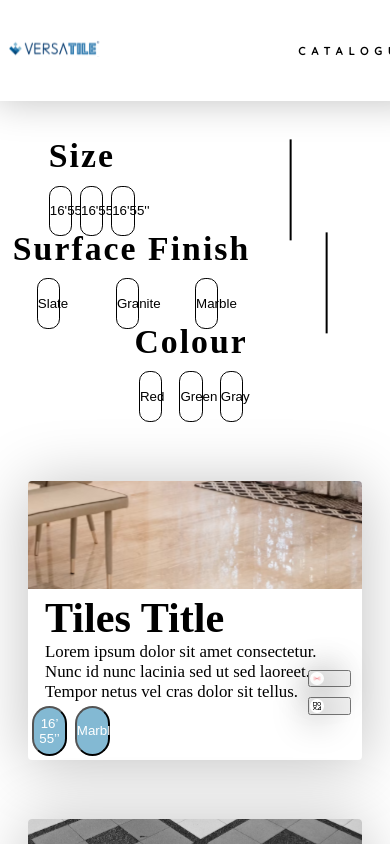
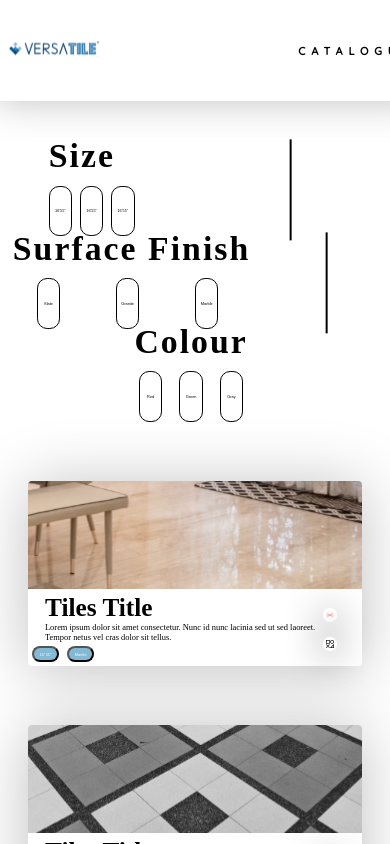
Before and after one commit to tarupathak/Versatile, a React (Create React App) app: page /Tiles in a window 390 px wide. Shown: the top 844 px of the page. Built offline with nearby package versions, Linux system fonts and the light colour scheme.

Commit message:
Added tile cards

```diff
--- a/src/Pages/Tiles.jsx
+++ b/src/Pages/Tiles.jsx
@@ -74,22 +74,13 @@ const Tiles = () => {
                   </div>
                 </div>
                 <div id="side-flex">
-                  <ButtonToolbar>
-                    <Button size="sm" onClick={() => handleOpen("sm")}>
-                      <div>
-                        <img src={sound} alt="sound" />
-                      </div>
-                    </Button>
-                    <Button>
-                      <div>
-                        <img
-                          src={box}
-                          alt="box"
-                          onClick={() => handleShow("sm")}
-                        />
-                      </div>
-                    </Button>
-                  </ButtonToolbar>
+                  <div onClick={() => handleOpen("sm")}>
+                    <img src={sound} alt="sound" />
+                  </div>
+
+                  <div onClick={() => handleShow("sm")}>
+                    <img src={box} alt="box" />
+                  </div>
                   <Modal size={size} open={open} onClose={handleClose}>
                     <Modal.Header>
                       <Modal.Title className="title">Live Images</Modal.Title>
@@ -97,6 +88,7 @@ const Tiles = () => {
                     <Modal.Body>
                       <Carousel
                         swipeable
+                        showArrows={true}
                         showStatus={false}
                         showIndicators={false}
                         dynamicHeight
--- a/src/Pages/style.css
+++ b/src/Pages/style.css
@@ -39,6 +39,7 @@
   cursor: pointer;
   margin-right: 2vw;
   margin-top: 2vh;
+  font-size: 1vw;
   width: 6vw;
   height: 6vh;
   border: 1.5px solid #000000;
@@ -50,6 +51,7 @@
 .btn-flex button:hover {
   background-color: #367fb2;
   color: white;
+  border: 1.5px solid #367fb2;
 }
 
 #size {
@@ -114,9 +116,10 @@
   width: 9vw;
   height: 6vh;
   margin: 1vw;
+  font-size: 1vw;
   background: #83b9d3;
   color: white;
-  border-radius: 60px;
+  border-radius: 3vh;
 }
 
 #tile-text p,
@@ -258,6 +261,35 @@ h3 {
   }
 }
 
+@media (max-width: 496px) {
+  #tile-text p {
+    font-size: 1vh;
+  }
+
+  #tile-text h3 {
+    font-size: 3vh;
+  }
+}
+
+@media (max-width: 786px){
+
+.btn-tile button {
+    width: 8vw;
+    height: 5vh;
+
+}
+}
+
+@media (max-width: 532px){
+
+  .btn-tile button {
+      width: 7vw;
+      height: 2vh;
+
+  }
+  }
+
+
 /*<-------------------TileModal-------------------->*/
 
 .rs-modal-header {
```
